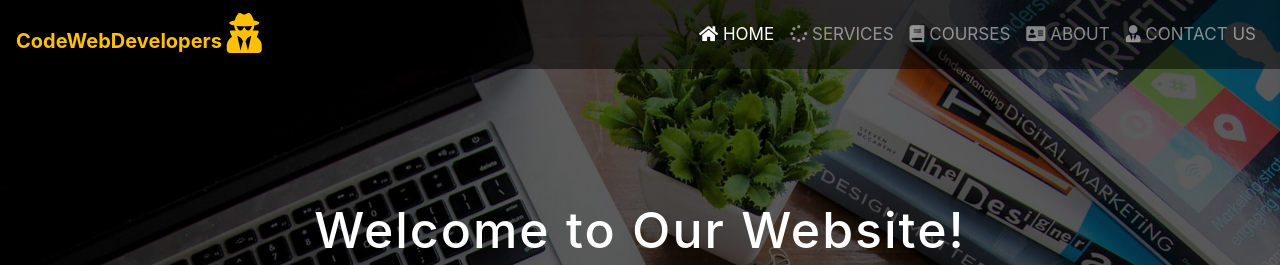
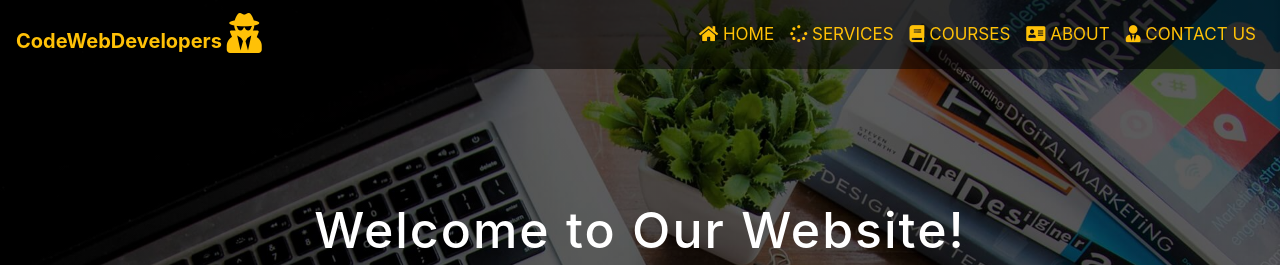
Before and after one commit to Shah-Hussain/myWebsite, a plain HTML site: page index.html in a window 1280 px wide. Shown: the top 265 px of the page. Drawn offline with nearby package versions, Linux system fonts and the light colour scheme; a web font is replaced by a local one.

Commit message:
Update index.html

```diff
--- a/index.html
+++ b/index.html
@@ -17,25 +17,25 @@
 
   <div class="container-fliud">
     <!--Navigation closed-->
-<nav class="navbar navbar-expand-md navbar-dark fixed-top" style="background-color: rgb(0,0,0,0.5);">
+<nav class="navbar navbar-expand-md navbar-dark fixed-top text-warning" style="background-color: rgb(0,0,0,0.5);">
   <!-- Brand -->
   <a class="navbar-brand text-warning text-center-sm font-weight-bolder" href="#">CodeWebDevelopers <i class="fas fa-user-secret fa-2x"></i></a>
 
   <!-- Toggler/collapsibe Button -->
-  <button class="navbar-toggler" type="button" data-toggle="collapse" data-target="#collapsibleNavbar">
-    <span class="navbar-toggler-icon"></span>
+  <button class="navbar-toggler text-warning" type="button" data-toggle="collapse" data-target="#collapsibleNavbar">
+    <span class="navbar-toggler-icon text-warning"></span>
   </button>
 
   <!-- Navbar links -->
   <div class="collapse navbar-collapse" id="collapsibleNavbar">
-    <ul class="navbar-nav ml-auto text-center bordered  text-uppercase">
+    <ul class="navbar-nav ml-auto text-center bordered  text-uppercase  text-warning ">
 
-    <li class="nav-item"><a href="" class="nav-link text-white ml-3"><i class="fas fa-home"></i> Home</a></li>
-       <li class="nav-item"><a href="#headings" class="nav-link"> <i class="fas fa-cogs fa-spinner"></i> Services</a></li>
-        <li class="nav-item"><a href="#Courses" class="nav-link"> <i class="fas fa-book"></i> Courses</a></li>
-        <li class="nav-item"><a href="#About" class="nav-link"> <i class="fas fa-address-card"></i> About</a></li>
+    <li class="nav-item"><a href="" class="nav-link  text-warning ml-3"><i class="fas fa-home"></i> Home</a></li>
+       <li class="nav-item"><a href="#headings" class="nav-link text-warning"> <i class="fas fa-cogs fa-spinner"></i> Services</a></li>
+        <li class="nav-item"><a href="#Courses" class="nav-link text-warning"> <i class="fas fa-book"></i> Courses</a></li>
+        <li class="nav-item"><a href="#About" class="nav-link text-warning"> <i class="fas fa-address-card"></i> About</a></li>
 
-        <li class="nav-item"><a href="#Con" class="nav-link"> <i class="fas fa-user-tie"></i> Contact US</a></li>
+        <li class="nav-item"><a href="#Con" class="nav-link text-warning"> <i class="fas fa-user-tie"></i> Contact US</a></li>
     </ul>
   </div>
 </nav>
```
